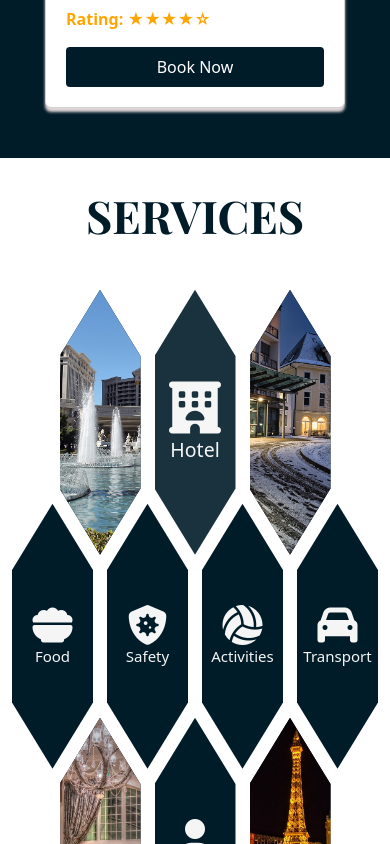
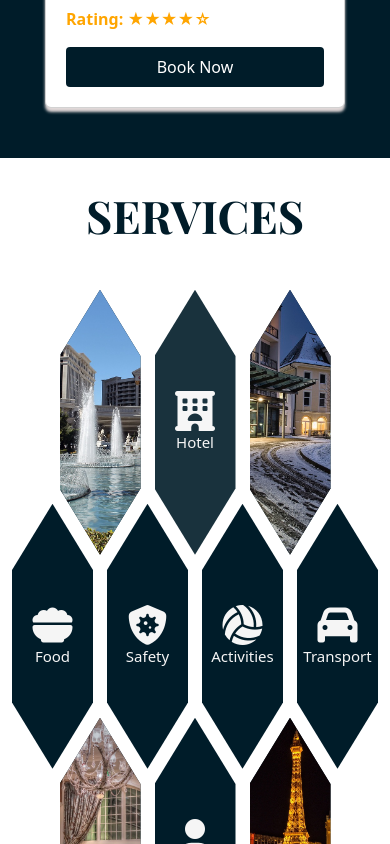
Before and after one commit to RIDHIJAIN1/tourism, a plain HTML site: page index.html in a window 390 px wide. In both pictures the pointer is over the element 195 px from the left and 5950 px from the top of the page. Shown: the part 5528-6372 px from the top of the page. Drawn offline with nearby package versions, Linux system fonts and the light colour scheme; a web font is replaced by a local one.

Commit message:
Given responsiveness

```diff
--- a/style.css
+++ b/style.css
@@ -631,6 +631,15 @@ margin: auto;
     font-size: 40px;
 
   }
+  .hex:hover .hex-icon{
+    transform: scale(1);
+    transition: 1s ease;
+  }
+
+
+  .companyImage img{
+    display: none;
+  }
 
   .aboutImage img {
     width: 100%;
```
